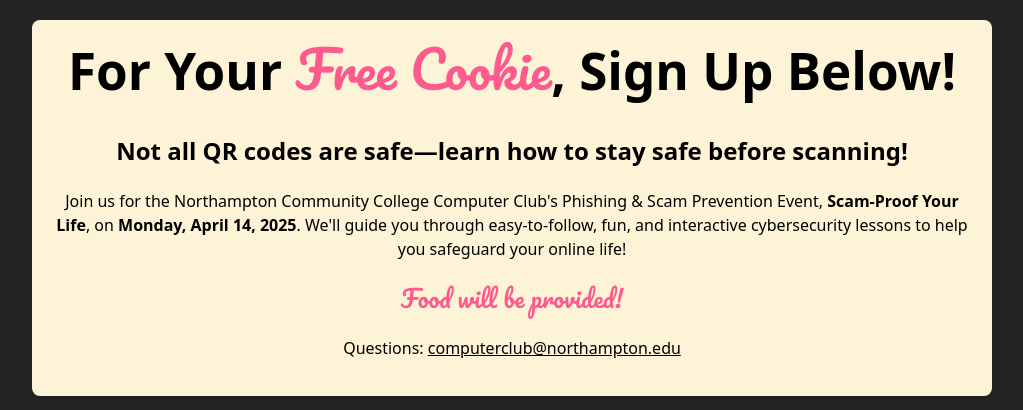
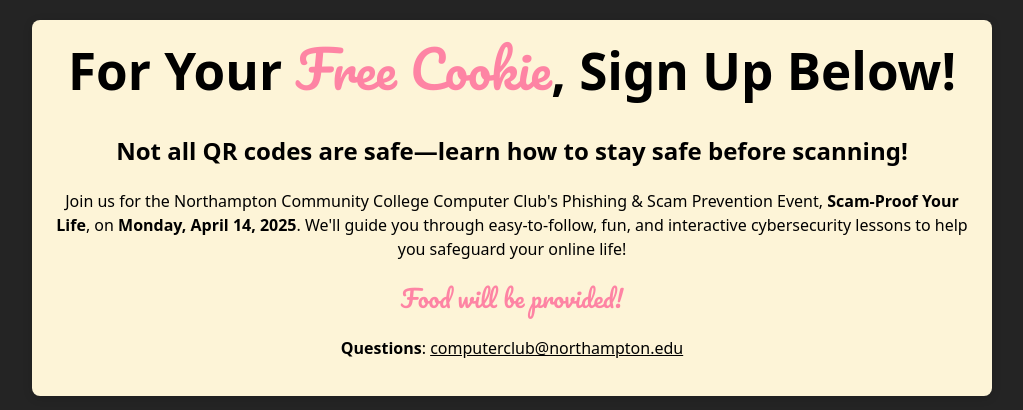
Before and after one commit to raymondcastro-hub/scam-proof-your-life-v2, an Angular app: page / in a window 1280 px wide. Shown: the top 410 px of the page, without its empty margins (128-1151 px from the left). Built offline with nearby package versions, Linux system fonts and the light colour scheme.

Commit message:
Revise pink coloring to better match Google Form and bold "Questions"

```diff
--- a/src/app/app.css
+++ b/src/app/app.css
@@ -1,6 +1,6 @@
 /* Highlighted text */
 .highlight {
-    color: #fd5a8e;
+    color: #fe84a4;
     font-family: 'Pacifico', cursive;
 }
 
@@ -11,7 +11,7 @@
 }
 
 a:hover {
-    color: #fd5a8e;
+    color: #fe84a4;
     opacity: 0.85;
 }
 
--- a/src/app/app.html
+++ b/src/app/app.html
@@ -19,7 +19,7 @@
   <h2 class="highlight">Food will be provided!</h2>
 
   <p>
-    Questions:
+    <b>Questions</b>:
     <a href="mailto:computerclub@northampton.edu">computerclub@northampton.edu</a>
   </p>
 </div>
```
